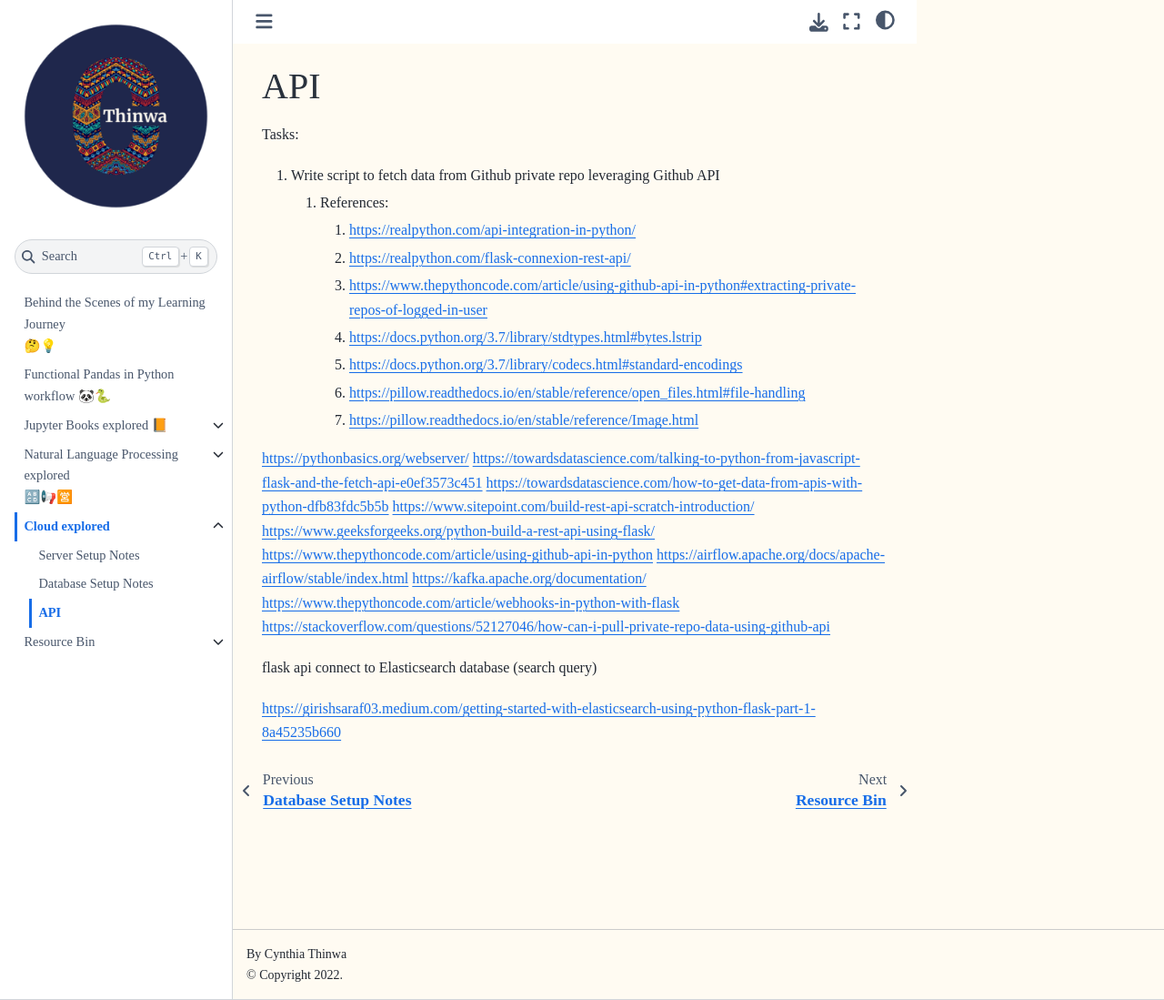
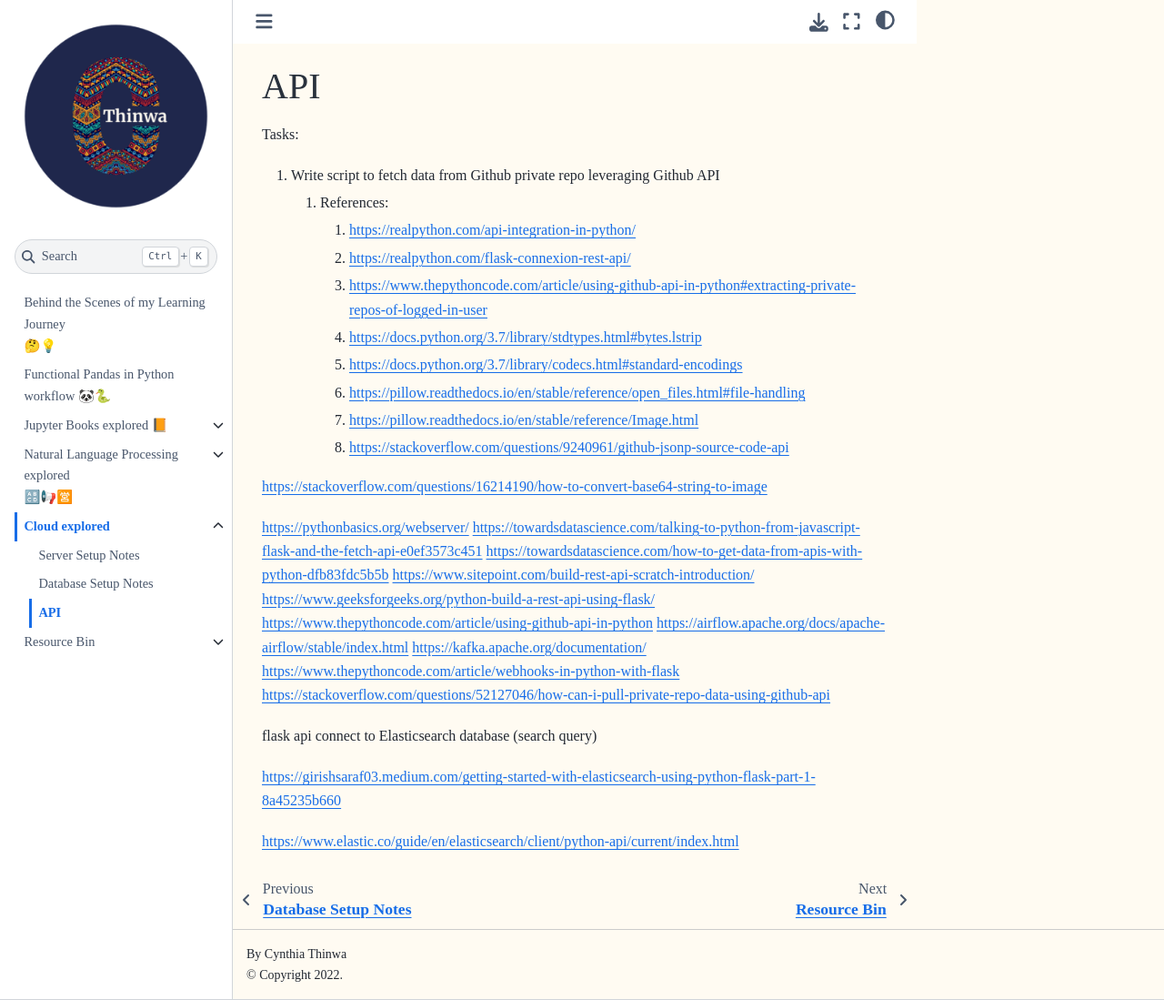
Before and after one commit to CeeThinwa/BTS-Continuous-Learning, a Jupyter Book: the page built from book/6/api_setup.md, in a window 1280 px wide and 1099 px high. Shown: the whole window at 91% size. Built offline with Jupyter Book 1.0.4 settings and Sphinx 7.4.7 and the Sphinx Book theme 1.1.4, drawn with Linux system fonts in a browser that asks for light colours; some of the changed lines change nothing that is shown.

Commit message:
Update api_setup.md

```diff
--- a/book/6/api_setup.md
+++ b/book/6/api_setup.md
@@ -12,8 +12,9 @@ Tasks:
       5. https://docs.python.org/3.7/library/codecs.html#standard-encodings
       6. https://pillow.readthedocs.io/en/stable/reference/open_files.html#file-handling
       7. https://pillow.readthedocs.io/en/stable/reference/Image.html
+      8. https://stackoverflow.com/questions/9240961/github-jsonp-source-code-api
 
-
+https://stackoverflow.com/questions/16214190/how-to-convert-base64-string-to-image
 
 
 
@@ -31,3 +32,5 @@ https://stackoverflow.com/questions/52127046/how-can-i-pull-private-repo-data-us
 flask api connect to Elasticsearch database (search query)
 
 https://girishsaraf03.medium.com/getting-started-with-elasticsearch-using-python-flask-part-1-8a45235b660
+
+https://www.elastic.co/guide/en/elasticsearch/client/python-api/current/index.html
```
